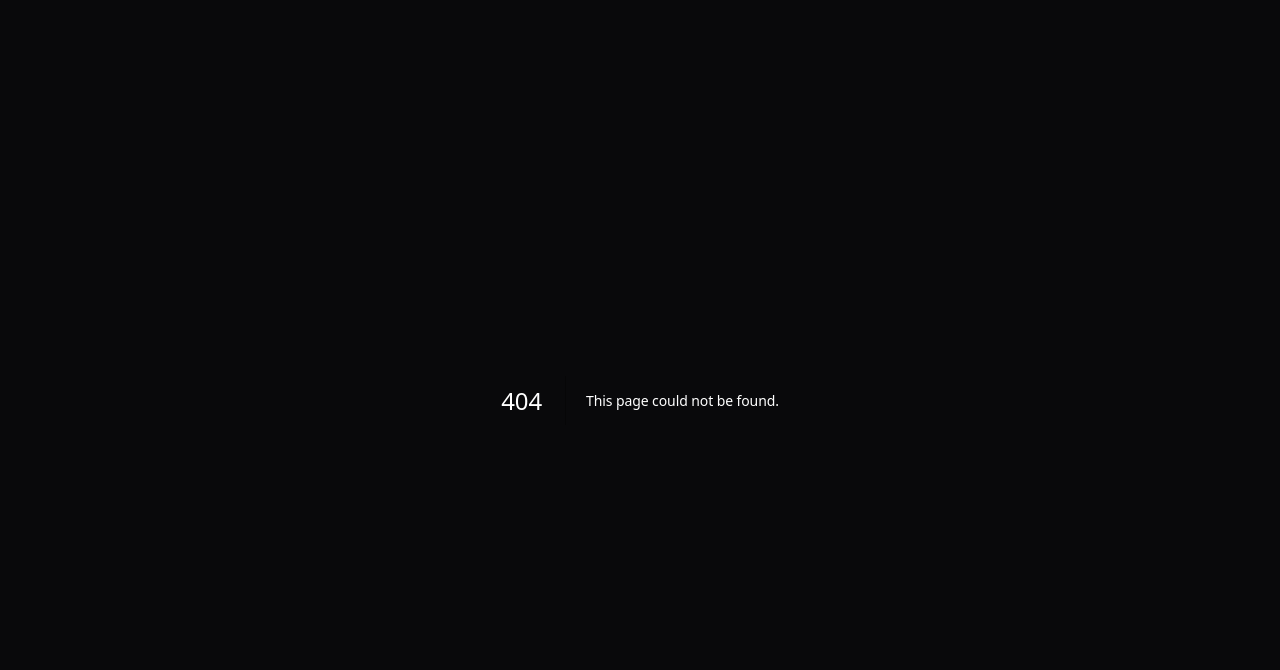
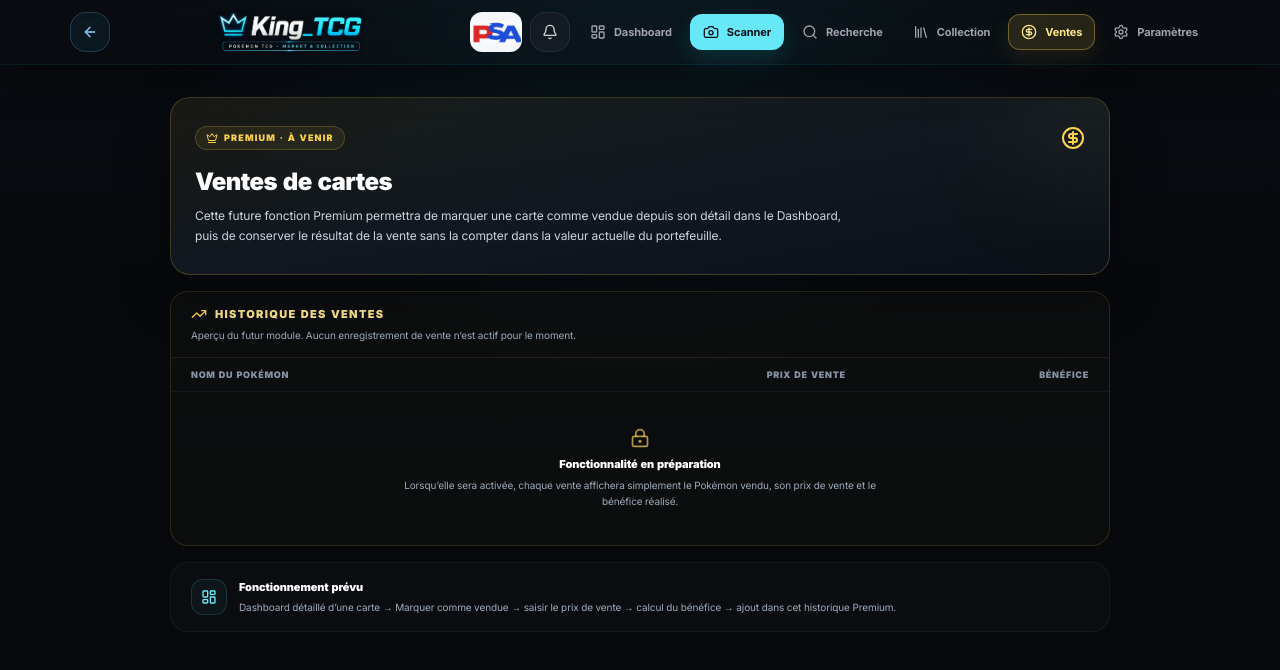
Before and after one commit to dylangdm1-dotcom/King_TcgV1, a Next.js app: page /ventes in a window 1280 px wide. Before the commit this address had no page. Shown: the top 670 px of the page. Built offline with nearby package versions, Linux system fonts and the light colour scheme.

Commit message:
Add files via upload

```diff
--- /dev/null
+++ b/app/ventes/page.tsx
@@ -0,0 +1,81 @@
+"use client";
+
+import { CircleDollarSign, Crown, LayoutDashboard, LockKeyhole, TrendingUp } from "lucide-react";
+import Navbar from "@/components/Navbar";
+
+const previewColumns = ["Nom du Pokémon", "Prix de vente", "Bénéfice"] as const;
+
+export default function SalesPage() {
+  return (
+    <>
+      <Navbar />
+      <main className="kt-app-shell min-h-screen pb-28 text-white">
+        <div className="mx-auto max-w-[980px] space-y-4 px-4 py-6 sm:px-5 sm:py-8">
+          <section className="relative overflow-hidden rounded-[20px] border border-amber-300/20 bg-gradient-to-br from-amber-300/[0.075] via-[#111820] to-[#0a1017] px-4 py-5 shadow-[0_20px_55px_rgba(0,0,0,.28)] sm:px-6 sm:py-7">
+            <div className="pointer-events-none absolute -right-14 -top-14 h-36 w-36 rounded-full bg-amber-300/[0.07] blur-3xl" />
+            <div className="relative">
+              <div className="flex items-center justify-between gap-3">
+                <span className="inline-flex items-center gap-1.5 rounded-full border border-amber-300/20 bg-amber-300/[0.07] px-2.5 py-1 text-[9px] font-black uppercase tracking-[0.13em] text-amber-300">
+                  <Crown className="h-3 w-3" />
+                  Premium · À venir
+                </span>
+                <CircleDollarSign className="h-6 w-6 text-amber-300" />
+              </div>
+
+              <h1 className="mt-4 text-xl font-black tracking-tight text-white sm:text-2xl">
+                Ventes de cartes
+              </h1>
+              <p className="mt-2 max-w-2xl text-[11px] leading-5 text-zinc-300 sm:text-[12px]">
+                Cette future fonction Premium permettra de marquer une carte comme vendue depuis son détail dans le Dashboard, puis de conserver le résultat de la vente sans la compter dans la valeur actuelle du portefeuille.
+              </p>
+            </div>
+          </section>
+
+          <section className="overflow-hidden rounded-[18px] border border-amber-300/[0.14] bg-amber-300/[0.025]">
+            <div className="border-b border-amber-300/[0.09] px-4 py-3.5 sm:px-5">
+              <div className="flex items-center gap-2">
+                <TrendingUp className="h-4 w-4 text-amber-300" />
+                <h2 className="text-[11px] font-black uppercase tracking-[0.12em] text-amber-200">
+                  Historique des ventes
+                </h2>
+              </div>
+              <p className="mt-1 text-[10px] leading-4 text-zinc-400">
+                Aperçu du futur module. Aucun enregistrement de vente n’est actif pour le moment.
+              </p>
+            </div>
+
+            <div className="grid grid-cols-[1.35fr_.85fr_.8fr] gap-2 border-b border-white/[0.05] px-3 py-2.5 text-[8px] font-black uppercase tracking-[0.08em] text-zinc-500 sm:px-5 sm:text-[9px]">
+              {previewColumns.map((column) => (
+                <span key={column} className={column === "Nom du Pokémon" ? "" : "text-right"}>
+                  {column}
+                </span>
+              ))}
+            </div>
+
+            <div className="px-4 py-7 text-center sm:px-5 sm:py-9">
+              <LockKeyhole className="mx-auto h-5 w-5 text-amber-300/70" />
+              <p className="mt-2 text-[11px] font-black text-white">Fonctionnalité en préparation</p>
+              <p className="mx-auto mt-1 max-w-lg text-[10px] leading-4 text-zinc-400">
+                Lorsqu’elle sera activée, chaque vente affichera simplement le Pokémon vendu, son prix de vente et le bénéfice réalisé.
+              </p>
+            </div>
+          </section>
+
+          <section className="rounded-[18px] border border-white/[0.06] bg-white/[0.018] px-4 py-4 sm:px-5">
+            <div className="flex items-start gap-3">
+              <span className="flex h-9 w-9 shrink-0 items-center justify-center rounded-xl border border-cyan-300/15 bg-cyan-300/[0.045]">
+                <LayoutDashboard className="h-4 w-4 text-cyan-300" />
+              </span>
+              <div>
+                <h2 className="text-[11px] font-black text-white">Fonctionnement prévu</h2>
+                <p className="mt-1 text-[10px] leading-4 text-zinc-400">
+                  Dashboard détaillé d’une carte → Marquer comme vendue → saisir le prix de vente → calcul du bénéfice → ajout dans cet historique Premium.
+                </p>
+              </div>
+            </div>
+          </section>
+        </div>
+      </main>
+    </>
+  );
+}
```
